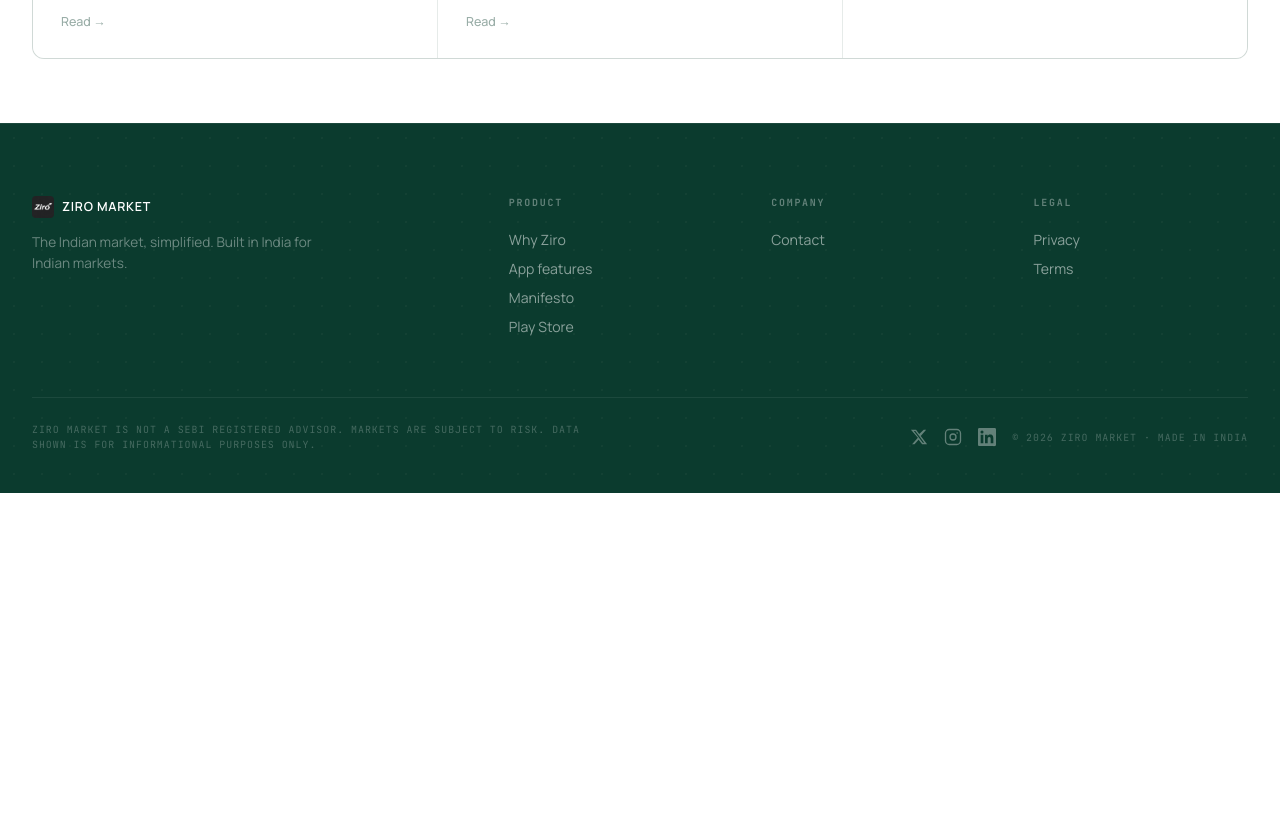
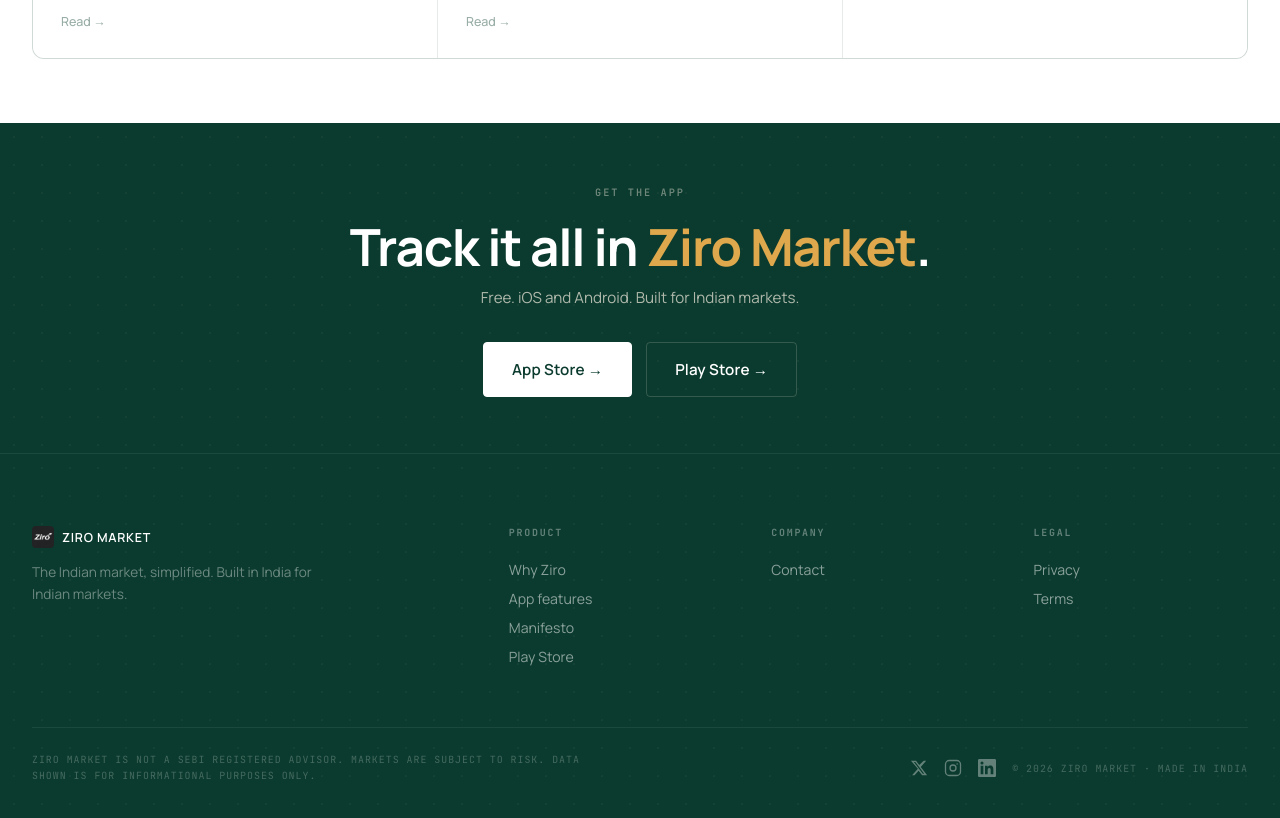
Before and after one commit to Saransh1650/Ziro-Market-Website, a Next.js app: page /blog in a window 1280 px wide. Shown: the part 2060-2878 px from the top of the page. Before the commit the page ends 2553 px from the top, so only its background shows below. Built offline with nearby package versions, Linux system fonts and the light colour scheme.

Commit message:
Feat: added download app button

```diff
--- a/app/blog/[slug]/page.tsx
+++ b/app/blog/[slug]/page.tsx
@@ -5,6 +5,7 @@
 import Footer from '@/components/layout/Footer'
 import CategoryChip from '@/components/blog/CategoryChip'
 import SummaryBox from '@/components/blog/SummaryBox'
+import DownloadCTA from '@/components/blog/DownloadCTA'
 import { getPost, getPostSlugs, getAllPosts } from '@/lib/blog'
 
 export async function generateStaticParams() {
@@ -250,6 +251,8 @@
             </div>
           </div>
         )}
+
+        <DownloadCTA />
       </main>
 
       <Footer />
--- a/app/blog/page.tsx
+++ b/app/blog/page.tsx
@@ -2,6 +2,7 @@
 import Nav from "@/components/layout/Nav";
 import Footer from "@/components/layout/Footer";
 import BlogListing from "@/components/blog/BlogListing";
+import DownloadCTA from "@/components/blog/DownloadCTA";
 import { getAllPosts } from "@/lib/blog";
 
 export const metadata: Metadata = {
@@ -76,6 +77,8 @@
             )}
           </div>
         </section>
+
+        <DownloadCTA />
       </main>
       <Footer />
     </>
--- /dev/null
+++ b/components/blog/DownloadCTA.tsx
@@ -0,0 +1,35 @@
+export default function DownloadCTA() {
+  return (
+    <section className="section section-dark" style={{ padding: '56px 0' }}>
+      <div className="container" style={{ textAlign: 'center' }}>
+        <span className="section-num">Get the app</span>
+        <h2 style={{ marginTop: 18 }}>
+          Track it all in <span className="amber">Ziro Market</span>.
+        </h2>
+        <p style={{ marginTop: 12, maxWidth: 480, margin: '12px auto 0' }}>
+          Free. iOS and Android. Built for Indian markets.
+        </p>
+        <div style={{ marginTop: 32, display: 'flex', gap: 14, justifyContent: 'center', flexWrap: 'wrap' }}>
+          <a
+            href="https://apps.apple.com/in/app/ziromarket"
+            target="_blank"
+            rel="noopener noreferrer"
+            className="btn btn-primary btn-lg"
+            aria-label="Download Ziro Market on the App Store"
+          >
+            App Store →
+          </a>
+          <a
+            href="https://play.google.com/store/apps/details?id=com.ziro.market"
+            target="_blank"
+            rel="noopener noreferrer"
+            className="btn btn-ghost btn-lg"
+            aria-label="Download Ziro Market on Google Play"
+          >
+            Play Store →
+          </a>
+        </div>
+      </div>
+    </section>
+  );
+}
```
